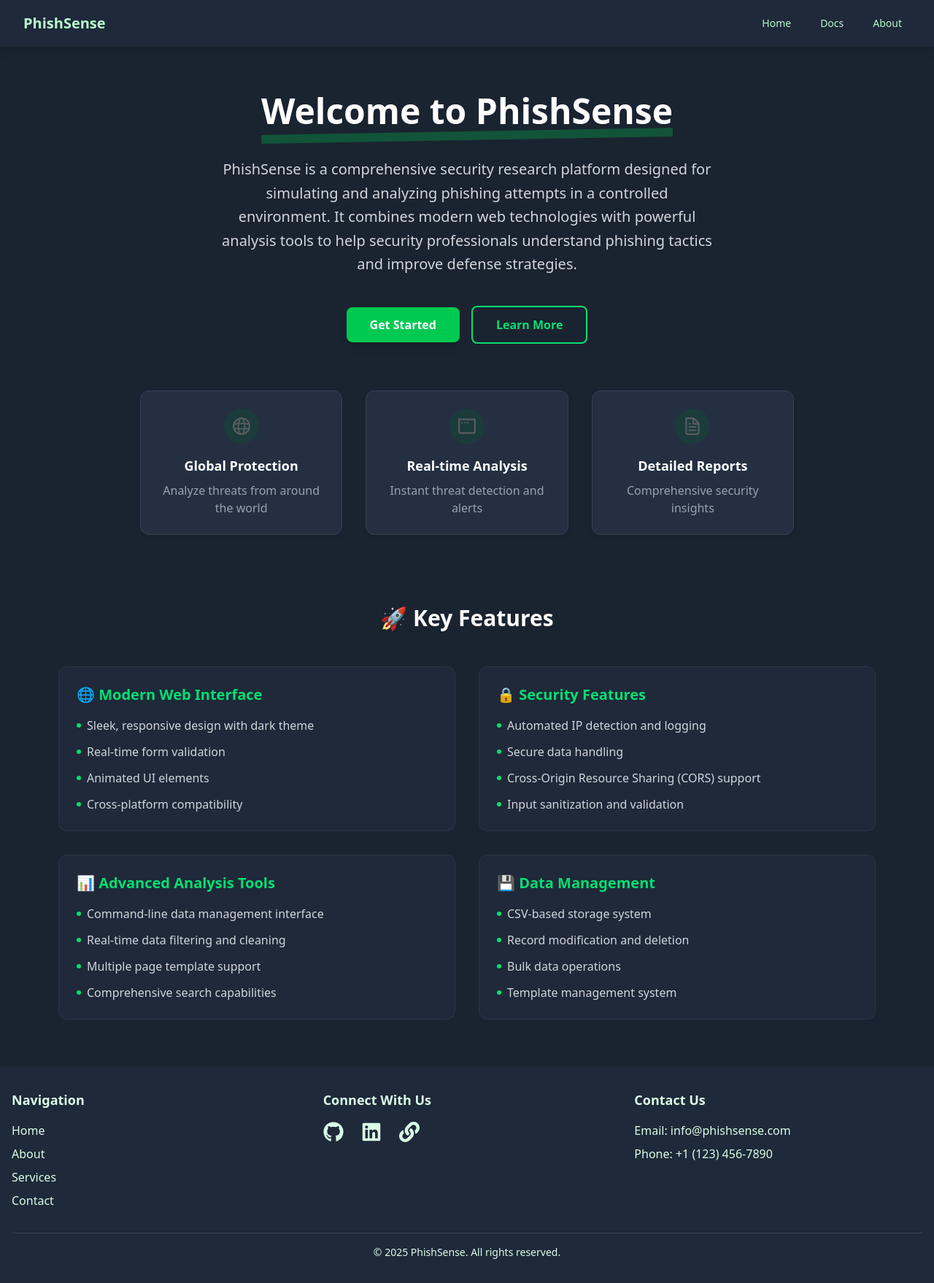
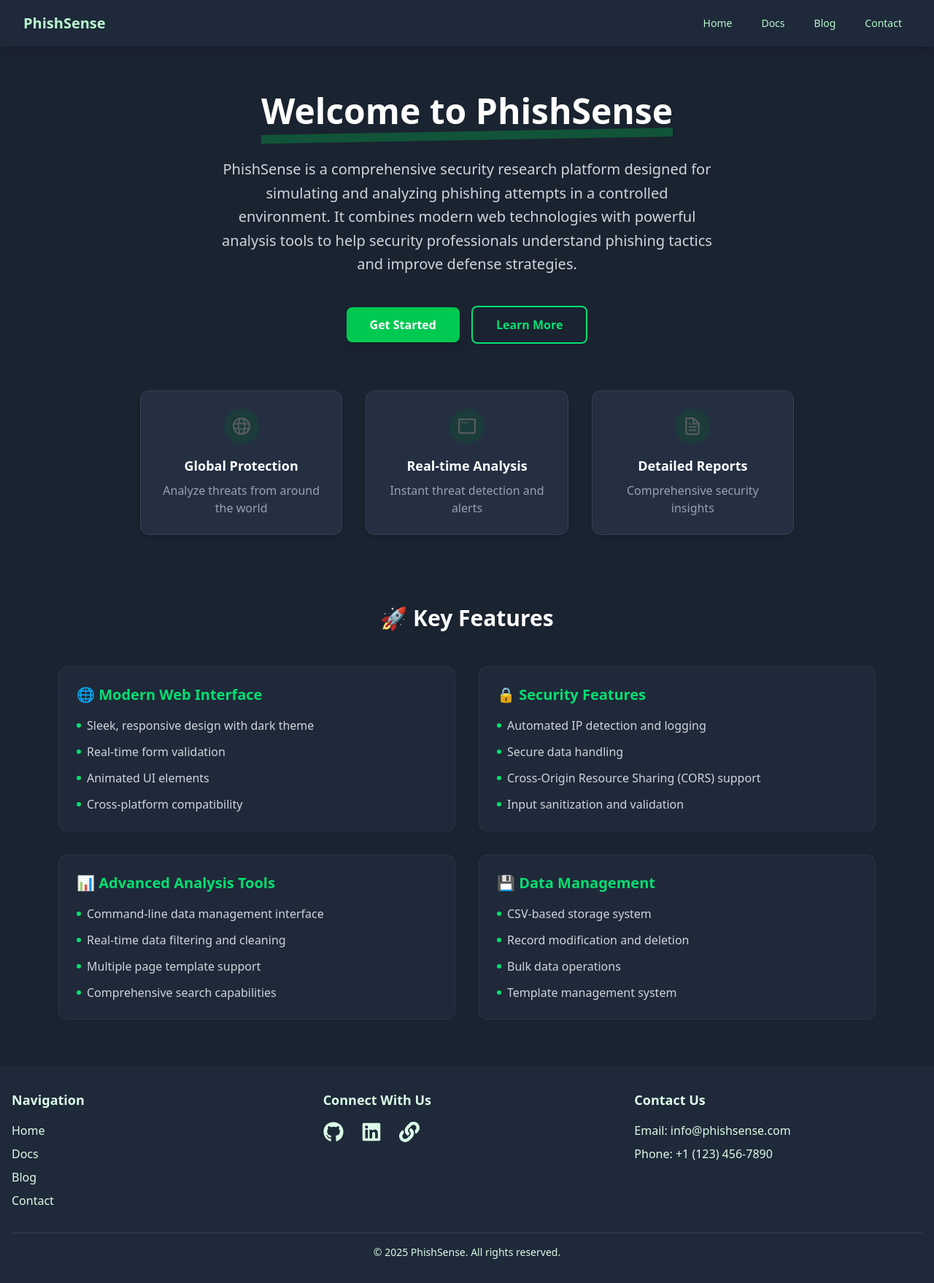
Before and after one commit to oussamabenalisst/PhishSenseSite, a Next.js app: page / in a window 1280 px wide. Shown: the whole page at 73% size. Built offline with nearby package versions, Linux system fonts and the light colour scheme.

Commit message:
set nav item

```diff
--- a/components/footer.tsx
+++ b/components/footer.tsx
@@ -17,12 +17,12 @@
               </li>
               <li>
                 <Link href="/about" className="hover:text-green-300">
-                  About
+                  Docs
                 </Link>
               </li>
               <li>
                 <Link href="/services" className="hover:text-green-300">
-                  Services
+                  Blog
                 </Link>
               </li>
               <li>
--- a/components/header.tsx
+++ b/components/header.tsx
@@ -65,7 +65,13 @@
               href="/about"
               className="text-green-200 hover:bg-gray-700 hover:text-white px-3 py-2 rounded-md text-sm font-medium"
             >
-              About
+              Blog
+            </Link>
+            <Link
+              href="/about"
+              className="text-green-200 hover:bg-gray-700 hover:text-white px-3 py-2 rounded-md text-sm font-medium"
+            >
+              Contact
             </Link>
           </div>
         </div>
```
